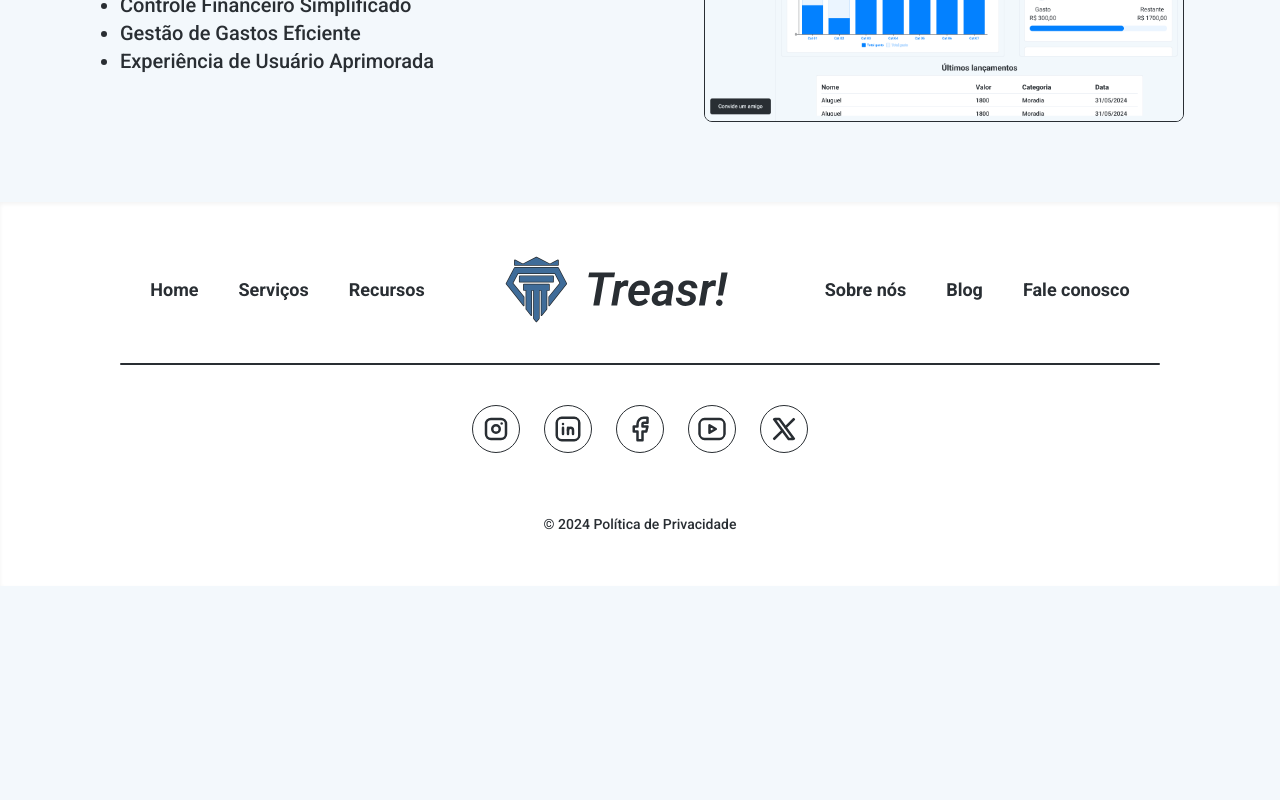
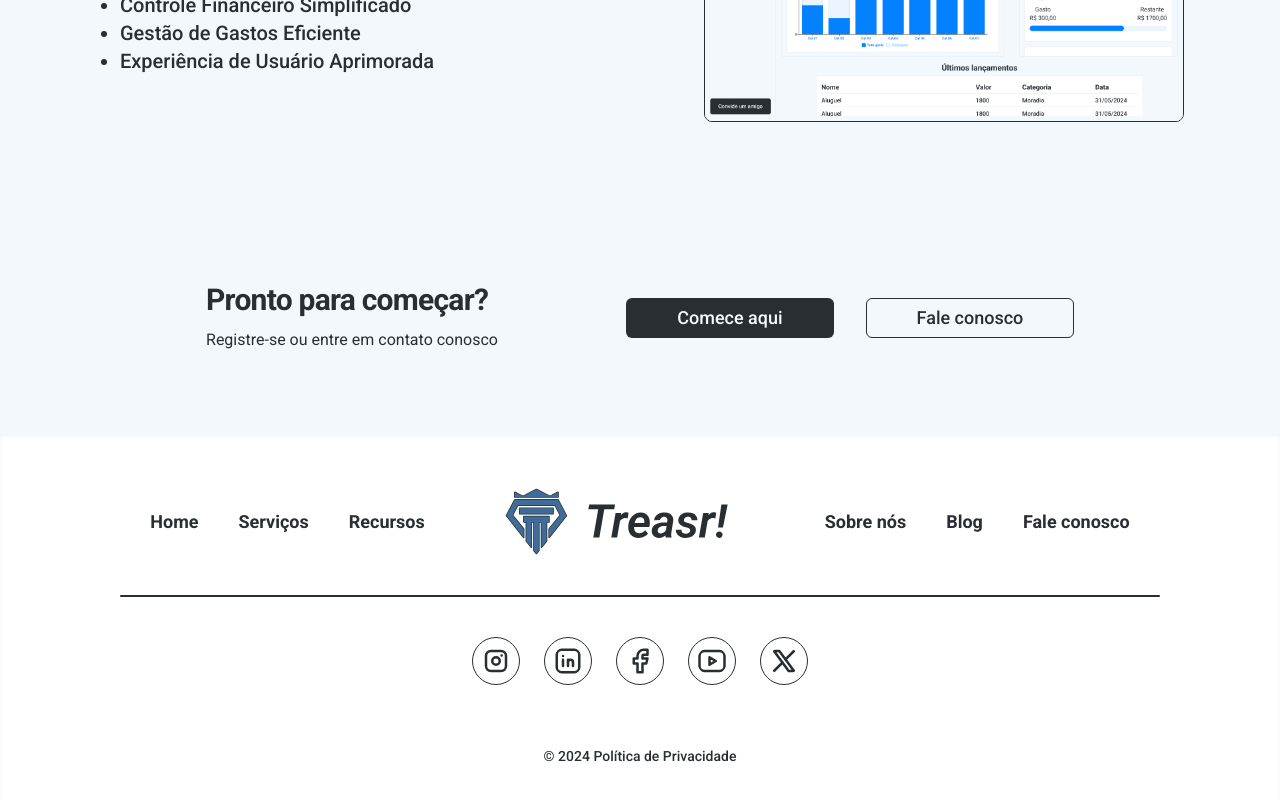
Before and after one commit to carvalhaus/financial_controller, a Next.js app in the folder frontend/: page / in a window 1280 px wide. Shown: the part 812-1612 px from the top of the page. Before the commit the page ends 1398 px from the top, so only its background shows below. Built offline with nearby package versions, Linux system fonts and the light colour scheme.

Commit message:
feat: create CallbackSection

```diff
--- /dev/null
+++ b/frontend/app/(pages)/(homepage)/_components/callback.jsx
@@ -0,0 +1,19 @@
+import { Button } from "@/components/ui/button";
+import Link from "next/link";
+
+function CallbackSection() {
+    return (
+        <section className="w-full flex flex-col text-center lg:text-left lg:flex-row items-center justify-center py-10 lg:py-20 gap-8 lg:gap-32">
+            <div>
+                <h2 className="scroll-m-20 pb-2 text-3xl font-semibold tracking-tight first:mt-0">Pronto para começar?</h2>
+                <p className="leading-7">Registre-se ou entre em contato conosco</p>
+            </div>
+            <div className="flex flex-col md:flex-row gap-8">
+                <Button className="text-lg w-52"><Link href="#">Comece aqui</Link></Button>
+                <Button variant="outline" className="text-lg w-52"><Link href="#">Fale conosco</Link></Button>
+            </div>
+        </section>
+    );
+}
+
+export default CallbackSection;
--- a/frontend/app/(pages)/(homepage)/page.jsx
+++ b/frontend/app/(pages)/(homepage)/page.jsx
@@ -1,3 +1,4 @@
+import CallbackSection from "./_components/callback";
 import SloganSection from "./_components/slogan";
 import SummarySection from "./_components/summary";
 
@@ -6,6 +7,7 @@ function Homepage() {
         <main className="flex-1 px-5">
             <SloganSection />
             <SummarySection />
+            <CallbackSection />
         </main>
     );
 }
```
